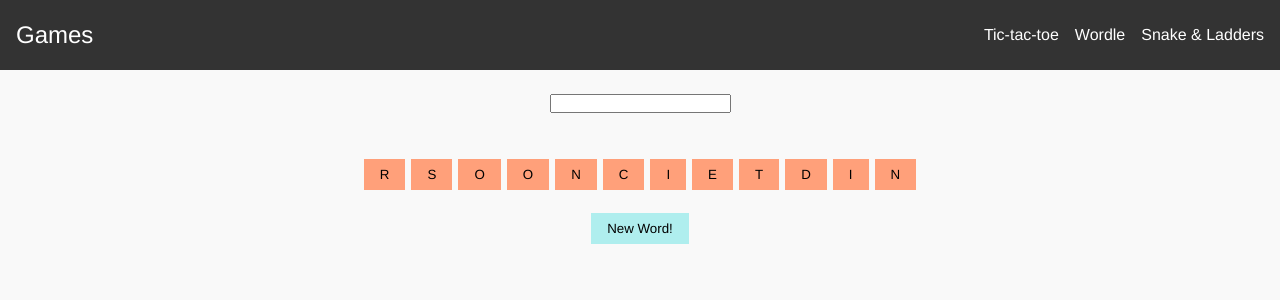
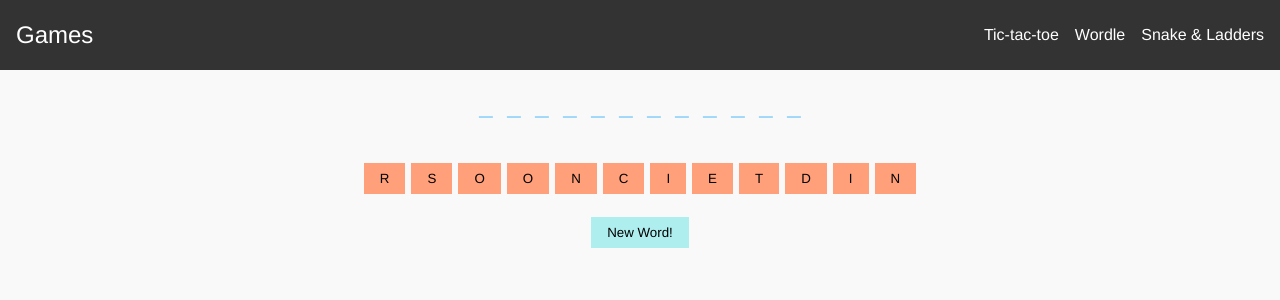
Before and after one commit to ankit-Kumar-4/board-games, a Next.js app: page /wordle in a window 1280 px wide. Shown: the top 300 px of the page. Built offline with nearby package versions, Linux system fonts and the light colour scheme.

Commit message:
added underscores in wordle

```diff
--- a/src/components/FiveCharForm.tsx
+++ b/src/components/FiveCharForm.tsx
@@ -1,4 +1,4 @@
-import React, { useState } from "react";
+import React, { useEffect, useState } from "react";
 import styles from "@/styles/wordle.module.css";
 
 const FiveCharForm = ({ passValue, inputLength, initialValue }:
@@ -11,18 +11,40 @@ const FiveCharForm = ({ passValue, inputLength, initialValue }:
 
     const handleChange = (e: React.ChangeEvent<HTMLInputElement>) => {
         const value = e.target.value.toUpperCase(); // Convert to uppercase
-        passValue(value);
+        // const value = e.target.value.toUpperCase().replace(/[^A-Z]/g, ''); // Convert to uppercase
+        const regexPattern = `^[A-Z]{0,${inputLength}}$`;
+        const regex = new RegExp(regexPattern);
+        if (regex.test(value)) {
+            passValue(value);
+        }
     };
 
 
+    const renderUnderscores = () => {
+        const underscores = [];
+        for (let i = 0; i < inputLength; i++) {
+            let char = initialValue.length > i ? initialValue[i] : '_';
+            underscores.push(
+                <div key={i} className={styles.underscore}>
+                    {char}
+                </div>
+            );
+        }
+        return underscores;
+    };
+
     return (
         <div className={styles["game-row"]}>
-            <form>
+            <form className={styles.form}>
+                <div className={styles.underscoreContainer}>
+                    {renderUnderscores()}
+                </div>
                 <input
                     type="text"
                     value={initialValue}
                     onChange={handleChange}
                     maxLength={inputLength}
+                    className={styles.input}
                     required
                 />
             </form>
--- a/src/pages/wordle.tsx
+++ b/src/pages/wordle.tsx
@@ -107,7 +107,6 @@ export default function Contact() {
         <button className={styles['new-game-button']} onClick={() => refreshWord()}>New Word!</button>
     )
 
-    debugger;
     return (
         <>
             <FiveCharForm
--- a/src/styles/wordle.module.css
+++ b/src/styles/wordle.module.css
@@ -12,3 +12,44 @@
 .new-game-button {
     background-color: paleturquoise;
 }
+
+/* Form CSS */
+.form {
+    position: relative;
+    width: fit-content;
+    color: lightskyblue;
+    /* Adjust as necessary */
+}
+
+.underscoreContainer {
+    display: flex;
+    gap: 8px;
+    position: relative;
+    /* Adjust spacing between underscores */
+}
+
+.underscore {
+    width: 20px;
+    /* Adjust width of each underscore */
+    height: 30px;
+    /* Adjust height of each underscore */
+    /* border-bottom: 2px solid lightskyblue; */
+    /* Style of the underscore */
+    text-align: center;
+    font-size: 24px;
+    /* Adjust font size of characters */
+    line-height: 30px;
+    /* Center the character vertically */
+}
+
+.input {
+    position: absolute;
+    top: 0;
+    left: 0;
+    width: 100%;
+    height: 100%;
+    opacity: 0;
+    z-index: 1;
+    color: black;
+    caret-color: black; /* Make the caret (cursor) visible */
+}
```
